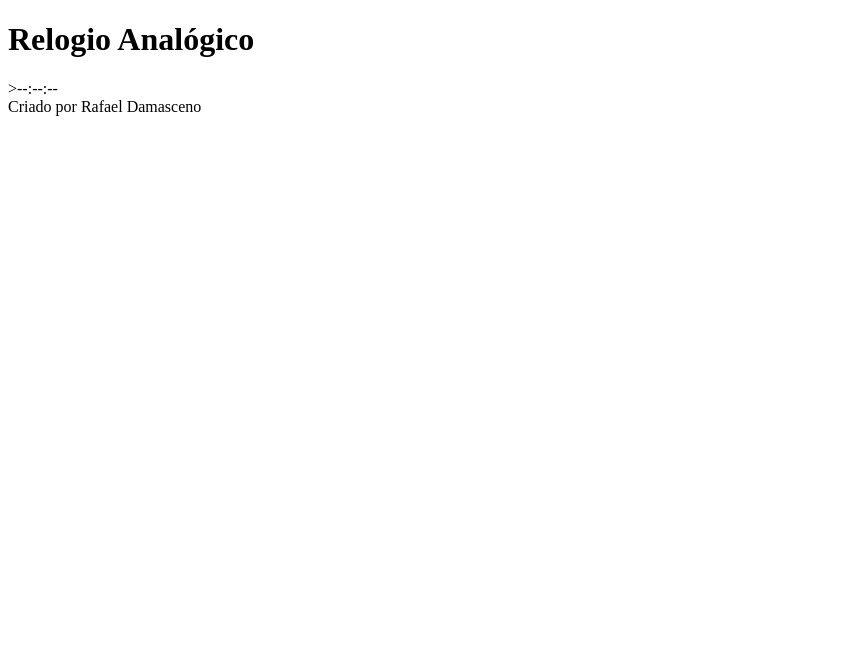
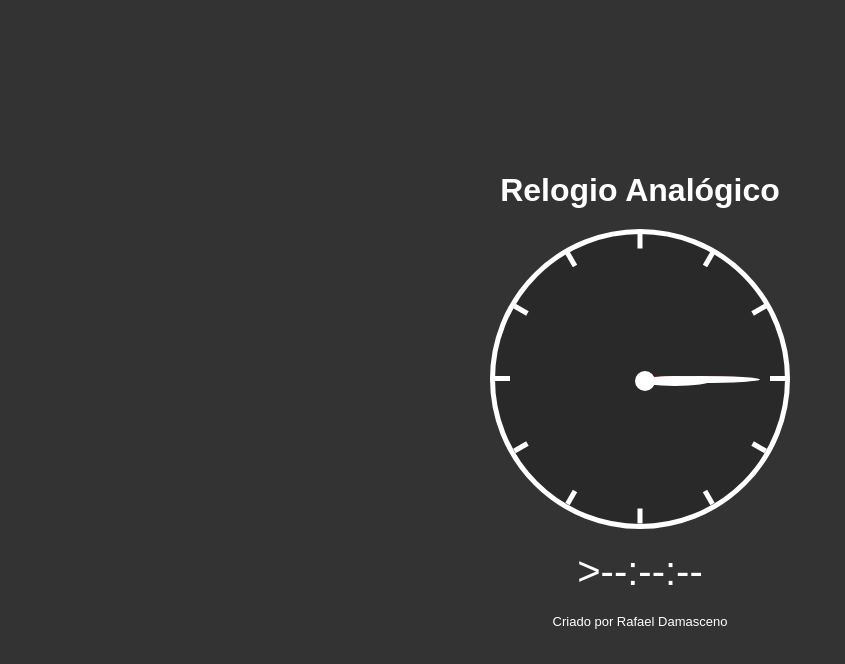
Before and after one commit to RafaelSdm/Relogio, a plain HTML site: page index.html in a window 1280 px wide. Shown: the whole page, without its empty margins (0-845 px from the left). Drawn offline with Linux system fonts and the light colour scheme.

Commit message:
CSS completo

```diff
--- a/css/style.css
+++ b/css/style.css
@@ -0,0 +1,123 @@
+*{
+    margin: 0;
+    padding: 0;
+    box-sizing: border-box;
+}
+
+
+
+body{
+    display: flex;
+    min-height: 100vh;
+    justify-content: center;
+    align-items: center;
+    flex-direction: column;
+    background-color: #333;
+    font-family: Arial, Helvetica, sans-serif;
+}
+
+
+
+
+h1{
+    color: #fff;
+    margin-bottom: 20px;
+}
+
+
+
+.relogio{
+    width: 300px;
+
+    height: 300px;
+    border: 5px solid #fff;
+    border-radius: 50%;
+    background-color: rgba(0,0,0,0.2 );
+}
+
+
+.riscos{
+    width: 100%;
+    height: 100%;
+    padding-left: 50%;
+    padding-top: 50%;
+    margin-top: -3px;
+}
+
+.risco{
+    width: 145px;
+    height: 5px;
+    position: absolute;
+    transform-origin: left;
+    display: flex;
+    justify-content: flex-end;
+}
+
+.risco .ponto{
+    width: 15px;
+    height: 100%;
+    background-color: #fff;
+}
+
+
+.ponteiros{
+    width: 100%;
+    height: 100%;
+    padding-left: 50%;
+    padding-top: 50%;
+    margin-top: -100%;
+}
+
+
+.p{
+    transform-origin: left;
+    transform: rotate(0deg);
+    border-radius: 50%;
+    position: absolute;
+}
+
+
+.p_s{
+    width: 100px;
+    height: 3px;
+    background-color: #f00;
+}
+
+
+.p_m{
+    width: 120px;
+    height: 7px;
+    background-color: #fff;
+}
+
+.p_h{
+    width: 70px;
+    height: 10px;
+    background-color: #fff;
+}
+
+
+
+
+.encaixe{
+    width: 20px;
+    height: 20px;
+    background-color: #fff;
+    border-radius: 50%;
+    position: absolute;
+    margin-top: -5px;
+    margin-left: -5px;
+}
+
+.digital{
+    color: #fff;
+    font-size: 40px;
+    margin-top: 20px;
+}
+
+
+footer{
+    margin-top: 20px;
+    color: #fff;
+    font-size: 13px;
+}
--- a/index.html
+++ b/index.html
@@ -5,6 +5,7 @@
     <meta http-equiv="X-UA-Compatible" content="IE=edge">
     <meta name="viewport" content="width=device-width, initial-scale=1.0">
     <title>Relogio Analógico</title>
+    <link rel="stylesheet" href="css/style.css">
 </head>
 <body>
 
@@ -114,7 +115,9 @@
     <footer>Criado por Rafael Damasceno</footer>
 
 
+    <script src="javascript/script.js">
 
+    </script>
 
 </body>
 </html>
```
